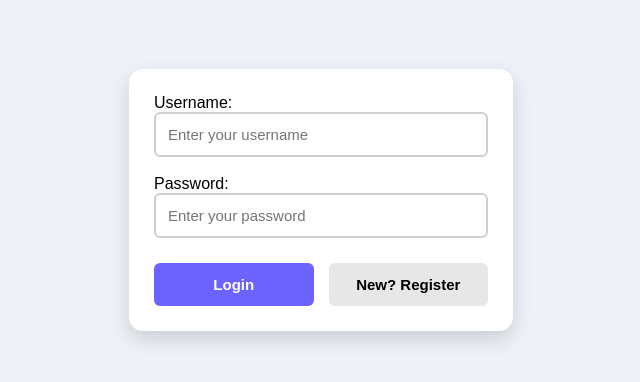
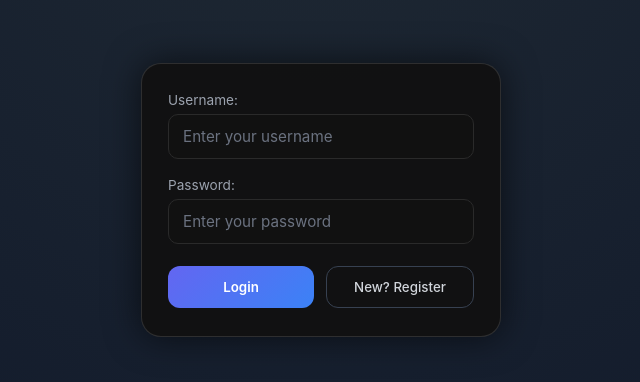
Before and after one commit to aceraspire5121-debug/Expense-Tracker, a website built with Vite: page frontend/login.html in a window 1280 px wide. Shown: the part 200-582 px from the top of the page, without its empty margins (319-959 px from the left). Built offline with nearby package versions, Linux system fonts and the light colour scheme.

Commit message:
favicon added

```diff
--- a/frontend/login.html
+++ b/frontend/login.html
@@ -4,6 +4,7 @@
     <meta charset="UTF-8">
     <meta name="viewport" content="width=device-width, initial-scale=1.0">
     <title>Document</title>
+    <link rel="icon" href="/favicon.ico" type="image/x-icon">
     <link rel="stylesheet" href="style2.css">
      <link rel="icon" href="favicon.ico">
 </head>
--- a/frontend/style2.css
+++ b/frontend/style2.css
@@ -1,129 +1,123 @@
 * {
+    margin: 0;
+    padding: 0;
     box-sizing: border-box;
-    font-family: "Poppins", sans-serif;
+    font-family: "Inter", system-ui, sans-serif;
 }
 
-html, body {
-    height: 100%;
-    width: 100%;
-    margin: 0;
-    background: #eef1f7;
-}
-
-/* Parent center */
-.parent {
-    width: 100%;
-    height: 100%;
+body {
+    height: 100vh;
+    background: radial-gradient(circle at top, #1f2933, #0f172a);
     display: flex;
     justify-content: center;
     align-items: center;
+    color: #e5e7eb;
 }
 
-/* Container box */
-.container {
-    width: 30%;
-    height: auto;
-    background: #ffffff;
-    border: none;
-    padding: 25px;
-    border-radius: 14px;
+/* Parent wrapper */
+.parent {
+    width: 100%;
     display: flex;
-    flex-direction: column;
-    justify-content: space-between;
-    gap: 25px;
-    box-shadow: 0px 8px 20px rgba(0,0,0,0.15);
+    justify-content: center;
 }
 
-/* Inside input section */
+/* Main Card */
+.container {
+    width: 360px;
+    background: rgba(17, 17, 17, 0.95);
+    border: 1px solid rgba(255, 255, 255, 0.12);
+    border-radius: 20px;
+    padding: 28px 26px;
+    box-shadow: 0 0 35px rgba(0, 0, 0, 0.6);
+}
+
+/* Input section */
 .inside {
-    width: 100%;
     display: flex;
     flex-direction: column;
     gap: 18px;
 }
 
-/* Input styling */
+/* Label */
+label {
+    font-size: 0.85rem;
+    color: #9ca3af;
+    margin-bottom: 6px;
+    display: block;
+}
+
+/* Inputs */
 input {
     width: 100%;
-    padding: 12px;
-    border-radius: 6px;
-    border: 2px solid #cfcfcf;
+    padding: 12px 14px;
+    border-radius: 10px;
+    border: 1px solid #2a2a2a;
+    background: #111;
+    color: #f9fafb;
+    font-size: 0.95rem;
     outline: none;
-    font-size: 15px;
-    transition: .25s;
+    transition: all 0.25s ease;
+}
+
+input::placeholder {
+    color: #6b7280;
 }
 
 input:focus {
-    border-color: #6c63ff;
-    box-shadow: 0px 0px 5px rgba(108, 99, 255, 0.3);
+    border-color: #6366f1;
+    box-shadow: 0 0 0 2px rgba(99, 102, 241, 0.35);
 }
 
-/* Buttons section */
+/* Buttons container */
 .hello {
-    width: 100%;
     display: flex;
-    gap: 15px;
-    justify-content: center;
-}
-
-/* Button styling */
-button {
-    flex: 1;
-    height: 43px;
-    border-radius: 6px;
-    border: none;
-    cursor: pointer;
-    font-size: 15px;
-    font-weight: 600;
-    transition: 0.25s;
+    gap: 12px;
+    margin-top: 22px;
 }
 
 /* Login button */
 .login-btn {
-    background: #6c63ff;
-    color: white;
+    flex: 1;
+    padding: 12px;
+    border-radius: 12px;
+    border: none;
+    background: linear-gradient(135deg, #6366f1, #3b82f6);
+    color: #fff;
+    font-weight: 600;
+    cursor: pointer;
+    transition: all 0.25s ease;
 }
 
 .login-btn:hover {
-    background: #574bff;
+    transform: translateY(-1px);
+    box-shadow: 0 0 15px rgba(99, 102, 241, 0.5);
+}
+
+.login-btn:active {
+    transform: scale(0.97);
 }
 
 /* Register button */
 .register-btn {
-    background: #e7e7e7;
+    flex: 1;
+    padding: 12px;
+    border-radius: 12px;
+    background: transparent;
+    border: 1px solid #374151;
+    color: #d1d5db;
+    font-weight: 500;
+    cursor: pointer;
+    transition: all 0.25s ease;
 }
 
 .register-btn:hover {
-    background: #d2d2d2;
+    border-color: #9ca3af;
+    background: rgba(255, 255, 255, 0.05);
 }
 
-/* ----------- RESPONSIVE ----------- */
-
-@media (max-width: 1100px) {
+/* Mobile */
+@media (max-width: 420px) {
     .container {
-        width: 40%;
+        width: 92%;
     }
 }
-
-@media (max-width: 800px) {
-    .container {
-        width: 55%;
-    }
-}
-
-@media (max-width: 600px) {
-    .container {
-        width: 80%;
-        padding: 20px;
-    }
-}
-
-@media (max-width: 450px) {
-    .hello {
-        flex-direction: column;
-    }
-
-    button {
-        width: 100%;
-    }
-}
```
Also changed, not shown: frontend/index.html (+1 -0 lines), frontend/favicon.ico (added).
